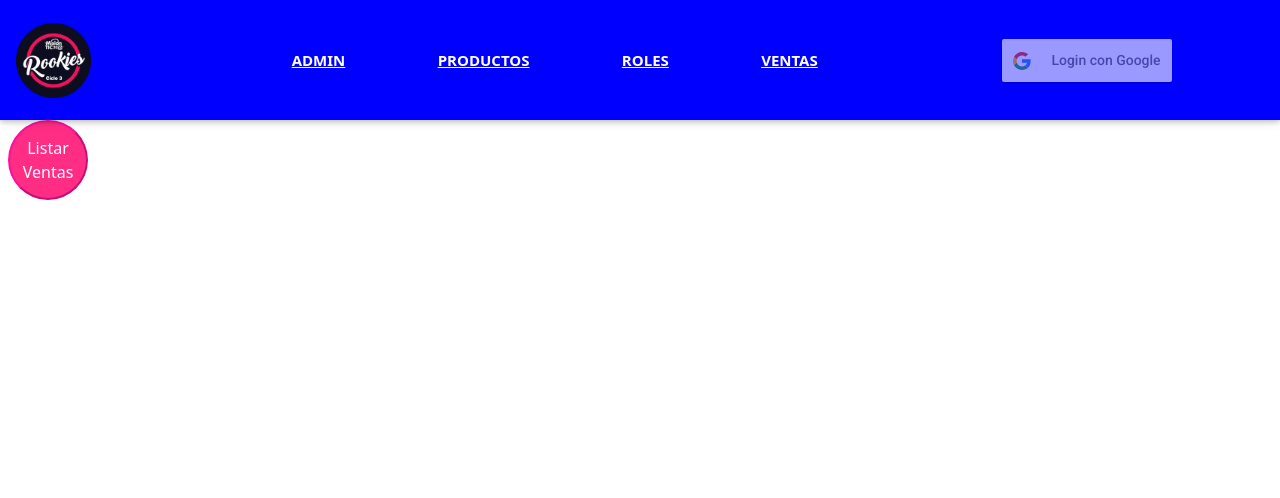
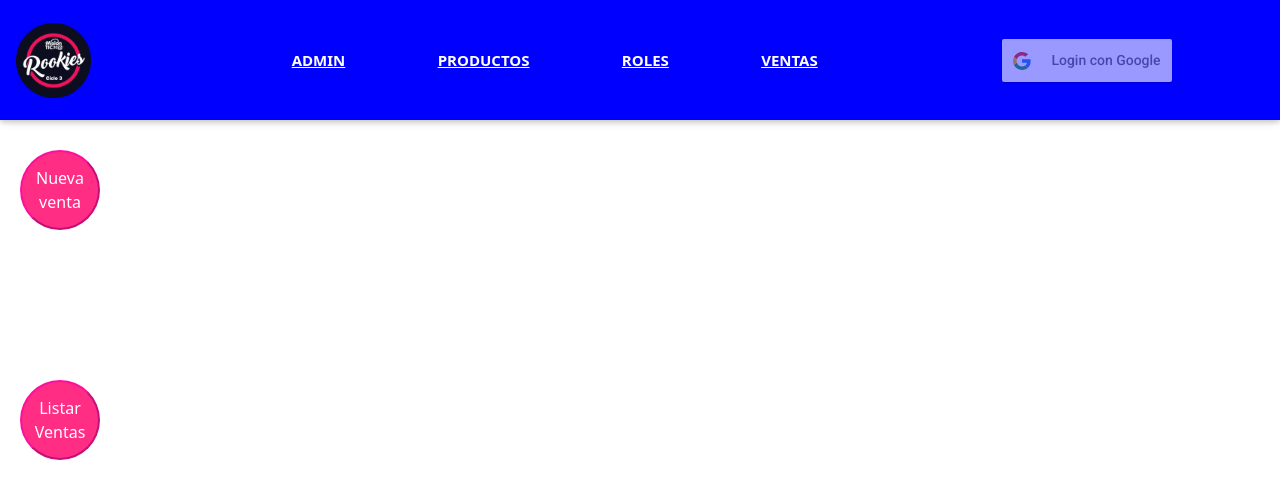
Before and after one commit to The-Rookies-G9/AppIntegrada, a React (Create React App) app in the folder rookies/: page /Admin/Vtas in a window 1280 px wide. Shown: the top 498 px of the page. Built offline with nearby package versions, Linux system fonts and the light colour scheme; no server answers.

Commit message:
modificación de margin top del topbutton, con el din de que se observe ya que quedo oculto al integrarlo con la parte de Jesus

```diff
--- a/rookies/package.json
+++ b/rookies/package.json
@@ -5,6 +5,7 @@
   "dependencies": {
     "@emotion/react": "^11.5.0",
     "@emotion/styled": "^11.3.0",
+    "@fortawesome/fontawesome-free": "^5.15.4",
     "@material-ui/core": "^5.0.0-beta.5",
     "@mui/material": "^5.0.4",
     "@testing-library/jest-dom": "^5.11.4",
--- a/rookies/src/Styles/estiloVtas.css
+++ b/rookies/src/Styles/estiloVtas.css
@@ -55,8 +55,8 @@ body {
     padding: 1px;
     border-color:hsla(320, 100%, 50%, 0.692);
     border-radius: 200px;
-    margin-left: 8px;
-    margin-top: 20px;
+    margin-left: 20px;
+    margin-top: 150px;
     width: 80px;
     height: 80px;
   }
```
Also changed, not shown: 1 other file (tests, documents, lock files or other folders).
